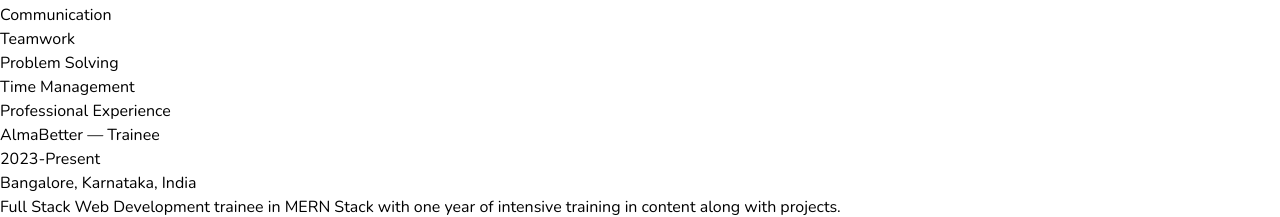
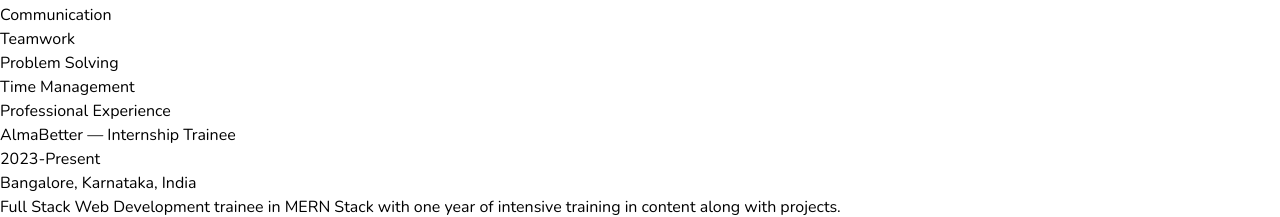
Before and after one commit to abharani/Portfolio, a React (Vite) app: page / in a window 1280 px wide. Shown: the part 4240-4457 px from the top of the page. Built offline with nearby package versions, Linux system fonts and the light colour scheme.

Commit message:
pic delete

```diff
--- a/src/components/Resume/Resume.jsx
+++ b/src/components/Resume/Resume.jsx
@@ -107,7 +107,7 @@
           </h3>
           <div className="relative md:text-sm xl:text-lg pl-5 -scroll-mt-0.5 border-l-2 border-[#1f5297] pb-5 pt-0 pr-0 ">
             <h4 className=" text-lg font-semibold font-sans text-[#050d18] mt-0 mb-2.5">
-              AlmaBetter — Trainee
+              AlmaBetter — Internship Trainee
             </h4>
             <h5 className=" text-base bg-[#e4edf9] py-1.5 px-4 inline-block font-semibold md:text-sm xl:text-lg mb-2.5 mt-0 font-sans">
               2023-Present
```
